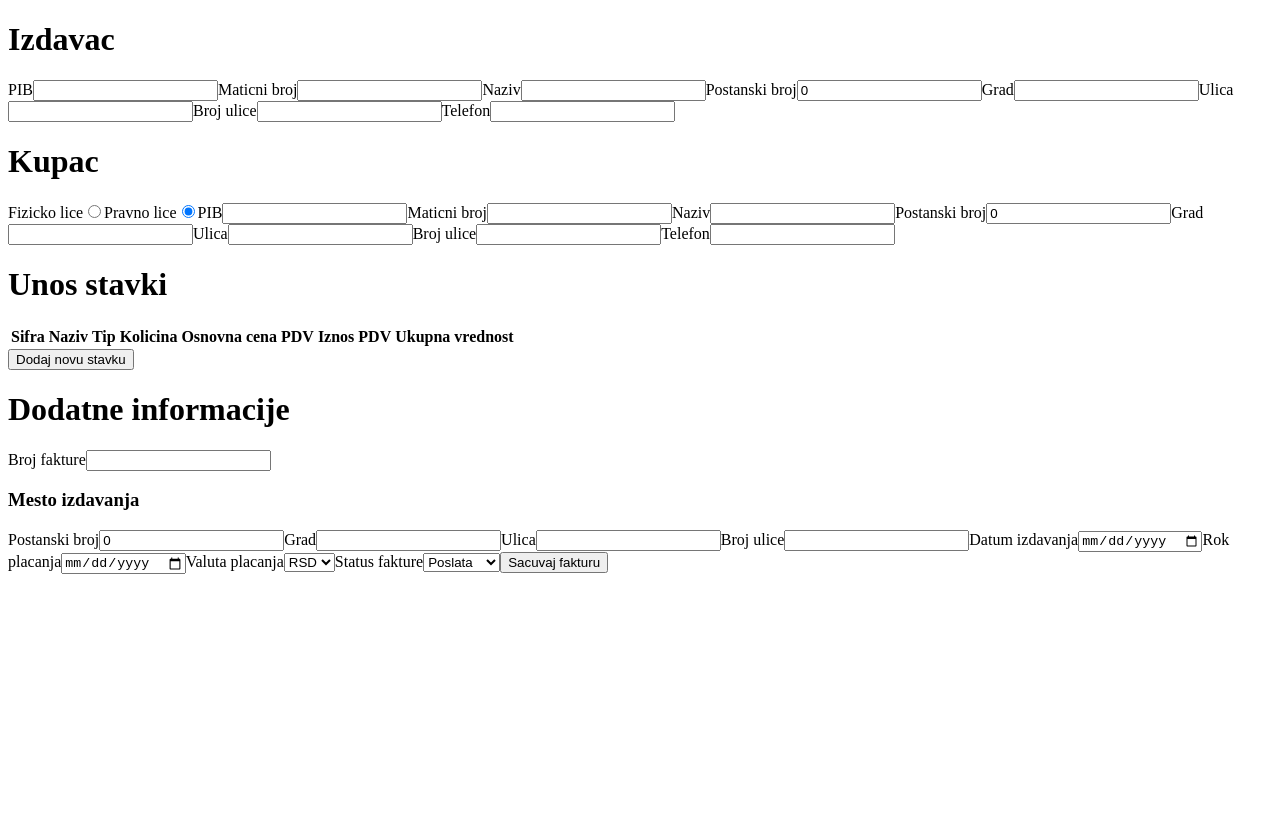
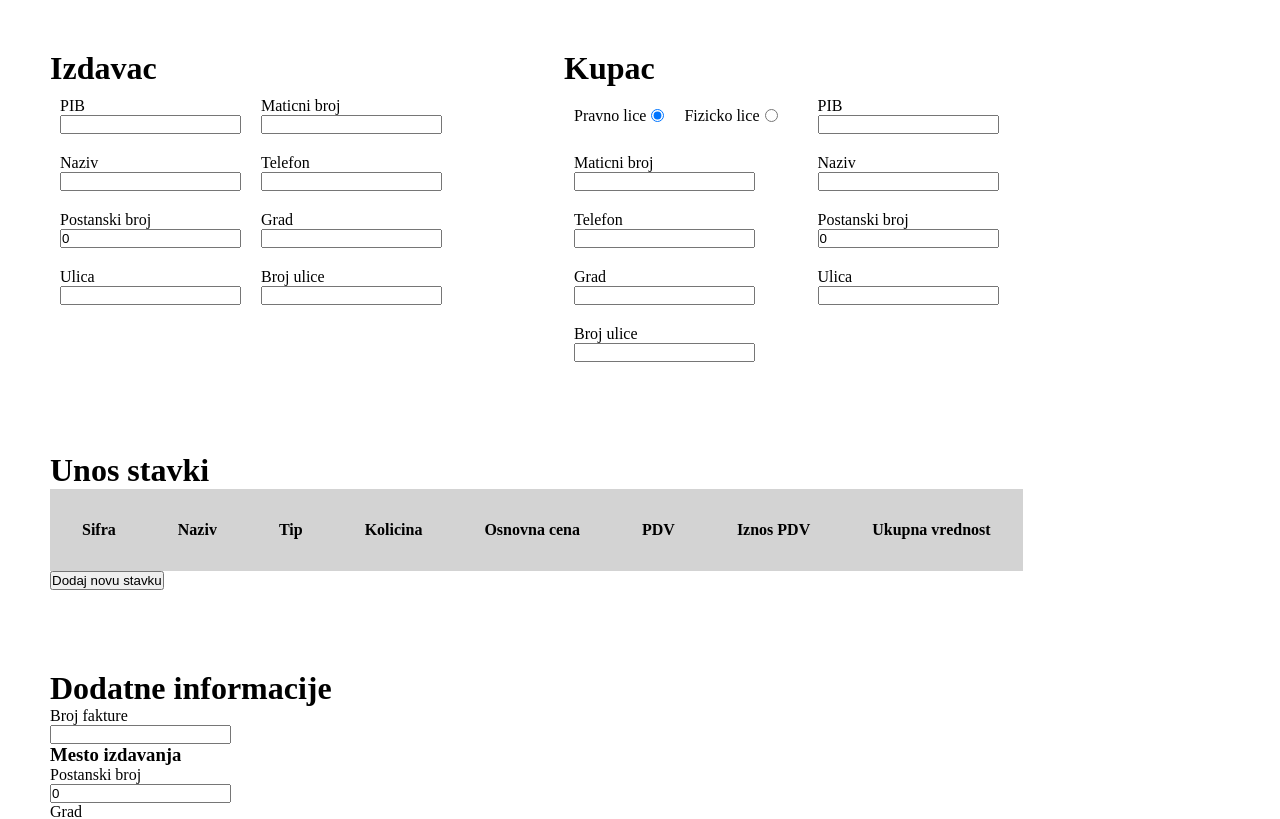
Before and after one commit to goran9999/fakture-projekat-client, a React (Create React App) app: page /dodaj-fakturu in a window 1280 px wide. Shown: the top 819 px of the page. Built offline with nearby package versions, Linux system fonts and the light colour scheme.

Commit message:
postavljen layout

```diff
--- /dev/null
+++ b/src/App.css
@@ -0,0 +1,9 @@
+* {
+    margin: 0;
+    padding: 0;
+    box-sizing: border-box;
+}
+
+label {
+    display: block;
+}
--- a/src/App.tsx
+++ b/src/App.tsx
@@ -3,6 +3,8 @@ import { Switch, Route } from 'react-router-dom'
 import FakturaDetaljiPage from './pages/FakturaDetaljiPage';
 import HomePage from './pages/HomePage';
 import NovaFakturaPage from './pages/NovaFakturaPage';
+import NotFoundPage from './pages/NotFoundPage'
+import './App.css'
 
 function App() {
   return (
@@ -10,7 +12,8 @@ function App() {
       <Switch>
         <Route path='/dodaj-fakturu'><NovaFakturaPage /></Route>
         <Route path='/fakture/:brojFakture'><FakturaDetaljiPage /></Route>
-        <Route path='/'><HomePage /></Route>
+        <Route path='/' exact><HomePage /></Route>
+        <Route path='*'><NotFoundPage /></Route>
       </Switch>
     </>
   );
--- /dev/null
+++ b/src/components/faktura/ListaFaktura.module.css
@@ -0,0 +1,12 @@
+.table {
+    background-color: lightgrey;
+}
+
+.table > thead > tr > th {
+    padding: 30px;
+}
+
+.table > tbody > tr > td {
+    padding: 30px;
+    text-align: center;
+}
--- a/src/components/faktura/ListaFaktura.tsx
+++ b/src/components/faktura/ListaFaktura.tsx
@@ -2,6 +2,8 @@ import React from "react";
 import Faktura from "../../models/faktura";
 import FakturaItem from "./FakturaItem";
 import StavkaFakture from "../../models/stavkaFakture";
+
+import styles from './ListaFaktura.module.css'
 
 interface Props {
     fakture: Faktura[]
@@ -22,7 +24,7 @@ const ListaFaktura = (props: Props) => {
     }
 
     return (
-        <table>
+        <table className={styles.table}>
             <thead>
                 <tr>
                     <th>Broj</th>
--- a/src/components/forma/Adresa.tsx
+++ b/src/components/forma/Adresa.tsx
@@ -27,14 +27,25 @@ const Adresa = (props: Props) => {
 
     return (
         <>
+            <div>
                 <label htmlFor='postBroj'>Postanski broj</label>
                 <input value={adresa.postBroj} onChange={promeniAdresuHandler} id='postBroj' name='postBroj' />
+            </div>
+
+            <div>
                 <label htmlFor='grad'>Grad</label>
                 <input value={adresa.grad} onChange={promeniAdresuHandler} id='grad' name='grad' />
+            </div>
+
+            <div>
                 <label htmlFor='ulica'>Ulica</label>
                 <input value={adresa.ulica} onChange={promeniAdresuHandler} id='ulica' name='ulica' />
+            </div>
+
+            <div>
                 <label htmlFor='brUlice'>Broj ulice</label>
                 <input value={adresa.brUlice} onChange={promeniAdresuHandler} id='brUlice' name='brUlice' />
+            </div>
         </>
     )
 }
--- /dev/null
+++ b/src/components/forma/NovaFakturaForma.module.css
@@ -0,0 +1,52 @@
+.forma {
+    height: 100vh;
+    flex-direction: column;
+    padding: 50px;
+}
+
+.forma > div {
+    margin-bottom: 80px;
+}
+
+.komitenti-wrapper, .kupac-wrapper {
+    display: flex;
+}
+
+.izdavac-wrapper, .kupac-wrapper {
+    display: grid;
+    grid-template-columns: repeat(2, 1fr);
+}
+
+.izdavac-wrapper {
+    margin-right: 7rem;
+}
+
+.izdavac-wrapper > div, .kupac-wrapper > div {
+    margin: 10px;
+}
+
+.radio {
+    display: flex;
+    align-items: center;
+}
+
+.radio > label {
+    margin-right: 5px;
+}
+
+.radio > input {
+    margin-right: 20px;
+}
+
+.table {
+    background-color: lightgrey;
+}
+
+.table > thead > tr > th {
+    padding: 30px;
+}
+
+.table > tbody > tr > td {
+    padding: 30px;
+    text-align: center;
+}
--- a/src/components/forma/NovaFakturaForma.tsx
+++ b/src/components/forma/NovaFakturaForma.tsx
@@ -8,6 +8,8 @@ import DodataStavkaItem from "./DodataStavkaItem"
 import { TipProizvoda } from "../../models/proizvod"
 import DodavanjeStavke from "./DodavanjeStavke"
 import Komitent from "../../models/komitent"
+
+import styles from './NovaFakturaForma.module.css'
 
 
 const NovaFakturaForma = () => {
@@ -26,7 +28,7 @@ const NovaFakturaForma = () => {
     const [izdavac, setIzdavac] = useState<Komitent>({
         pib: '',
         naziv: '',
-        maticniBroj:'',
+        maticniBroj: '',
         adresa: {
             postBroj: 0,
             grad: '',
@@ -36,11 +38,11 @@ const NovaFakturaForma = () => {
         telefon: ''
     })
 
-    const [pravnoLice,setPravnoLice] = useState(true);
+    const [pravnoLice, setPravnoLice] = useState(true);
     const [kupac, setKupac] = useState<Komitent>({
         pib: '',
         naziv: '',
-        maticniBroj:'',
+        maticniBroj: '',
         adresa: {
             postBroj: 0,
             grad: '',
@@ -68,8 +70,8 @@ const NovaFakturaForma = () => {
 
     const sacuvajFakturuHandler = async (e: React.FormEvent<HTMLFormElement>) => {
         e.preventDefault();
-        if(!pravnoLice){
-            kupac.pib=undefined;
+        if (!pravnoLice) {
+            kupac.pib = undefined;
         }
         const faktura: Faktura = {
             broj: brojFakture,
@@ -111,7 +113,7 @@ const NovaFakturaForma = () => {
         setIzdavac({
             pib: '',
             naziv: '',
-            maticniBroj:'',
+            maticniBroj: '',
             adresa: {
                 postBroj: 0,
                 grad: '',
@@ -124,7 +126,7 @@ const NovaFakturaForma = () => {
         setKupac({
             pib: '',
             naziv: '',
-            maticniBroj:'',
+            maticniBroj: '',
             adresa: {
                 postBroj: 0,
                 grad: '',
@@ -241,35 +243,78 @@ const NovaFakturaForma = () => {
     }
 
     return (
-        <form onSubmit={sacuvajFakturuHandler}>
+        <form className={styles.forma} onSubmit={sacuvajFakturuHandler}>
+
+            <div className={styles['komitenti-wrapper']}>
+                <div>
                     <h1>Izdavac</h1>
+                    <div className={styles['izdavac-wrapper']}>
+                        <div>
                             <label htmlFor='pibIzdavaca'>PIB</label>
                             <input value={izdavac.pib} onChange={promeniIzdavacaHandler} id='pibIzdavaca' name='pib' />
+                        </div>
+                        <div>
                             <label htmlFor='maticniBrojIzdavaca'>Maticni broj</label>
                             <input value={izdavac.maticniBroj} onChange={promeniIzdavacaHandler} id='maticniBrojIzdavaca' name='maticniBroj' />
+                        </div>
+                        <div>
                             <label htmlFor='nazivIzdavaca'>Naziv</label>
                             <input value={izdavac.naziv} onChange={promeniIzdavacaHandler} id='nazivIzdavaca' name='naziv' />
-            <Adresa onChange={promeniAdresuIzdavacaHandler} />
+                        </div>
+
+                        <div>
                             <label htmlFor='telefonIzdavaca'>Telefon</label>
                             <input value={izdavac.telefon} onChange={promeniIzdavacaHandler} id='telefonIzdavaca' name='telefon' />
+                        </div>
 
+                        <Adresa onChange={promeniAdresuIzdavacaHandler} />
+
+                    </div>
+
+                </div>
+
+                <div>
                     <h1>Kupac</h1>
+                    <div className={styles['kupac-wrapper']}>
+                        <div className={styles.radio}>
+                            <label htmlFor='pravno'>Pravno lice</label>
+                            <input type='radio' id='pravno' checked={pravnoLice} onChange={() => setPravnoLice(true)} />
                             <label htmlFor='fizicko'>Fizicko lice</label>
-            <input type='radio' id='fizicko' checked={!pravnoLice} onChange={()=>setPravnoLice(false)} />
-            <label htmlFor='pravno'>Pravno lice</label>
-            <input type='radio' id='pravno' checked={pravnoLice} onChange={()=>setPravnoLice(true)} />
-            {pravnoLice&&<><label htmlFor='pibKupca'>PIB</label>
-            <input value={kupac.pib} onChange={promeniKupcaHandler} id='pibKupca' name='pib' /></>}
+                            <input type='radio' id='fizicko' checked={!pravnoLice} onChange={() => setPravnoLice(false)} />
+                        </div>
+
+
+                        <div style={{ visibility: pravnoLice ? 'visible' : 'hidden' }}>
+                            <label htmlFor='pibKupca'>PIB</label>
+                            <input value={kupac.pib} onChange={promeniKupcaHandler} id='pibKupca' name='pib' />
+                        </div>
+
+                        <div>
                             <label htmlFor='maticniBrojKupca'>Maticni broj</label>
                             <input value={kupac.maticniBroj} onChange={promeniKupcaHandler} id='maticniBrojKupca' name='maticniBroj' />
+                        </div>
+
+                        <div>
                             <label htmlFor='nazivKupca'>Naziv</label>
                             <input value={kupac.naziv} onChange={promeniKupcaHandler} id='nazivKupca' name='naziv' />
-            <Adresa onChange={promeniAdresuKupcaHandler} />
+                        </div>
+
+                        <div>
                             <label htmlFor='telefonKupca'>Telefon</label>
                             <input value={kupac.telefon} onChange={promeniKupcaHandler} id='telefonKupca' name='telefon' />
+                        </div>
+
+                        <Adresa onChange={promeniAdresuKupcaHandler} />
+                    </div>
+                </div>
+            </div>
+
+
+
+            <div>
 
                 <h1>Unos stavki</h1>
-            <table>
+                <table className={styles.table}>
                     <thead>
                         <tr>
                             <th>Sifra</th>
@@ -302,9 +347,15 @@ const NovaFakturaForma = () => {
                 {prikaziUnosNoveStavke && <DodavanjeStavke stavka={stavka} onSacuvajStavku={dodajStavku} onOdustaniOdUnosa={() => setPrikaziUnosNoveStavke(false)} />}
                 {!prikaziUnosNoveStavke && <button onClick={dodajStavkuHandler}>Dodaj novu stavku</button>}
 
+            </div>
+
+
+
+            <div>
 
                 <h1>Dodatne informacije</h1>
 
+                <div className={styles['dodatne-info-wrapper']}>
                     <label htmlFor={brojFakture}>Broj fakture</label>
                     <input id='brojFakture' value={brojFakture} onChange={promeniBrojFaktureHandler} />
 
@@ -330,6 +381,11 @@ const NovaFakturaForma = () => {
                         <option value={StatusFakture.PRIPREMA}>Priprema</option>
                     </select>
 
+                </div>
+            </div>
+
+
+
             <button>Sacuvaj fakturu</button>
         </form>
     )
--- /dev/null
+++ b/src/pages/HomePage.module.css
@@ -0,0 +1,6 @@
+.main {
+    height: 100vh;
+    display: flex;
+    justify-content: center;
+    align-items: center;
+}
--- a/src/pages/HomePage.tsx
+++ b/src/pages/HomePage.tsx
@@ -1,6 +1,8 @@
 import React, { useEffect, useState } from 'react'
 import ListaFaktura from '../components/faktura/ListaFaktura'
 import Faktura from '../models/faktura'
+
+import styles from './HomePage.module.css'
 
 interface Props {
 
@@ -17,9 +19,9 @@ const HomePage = (props: Props) => {
     }, [])
 
     return (
-        <div>
+        <main className={styles.main}>
             <ListaFaktura fakture={fakture} />
-        </div>
+        </main>
     )
 }
 
--- /dev/null
+++ b/src/pages/NotFoundPage.tsx
@@ -0,0 +1,9 @@
+const NotFoundPage = () => {
+    return (
+        <div>
+            <h1>404: Stranica ne postoji</h1>
+        </div>
+    )
+}
+
+export default NotFoundPage
```
Lines whose indentation alone changed are shown as unchanged.
